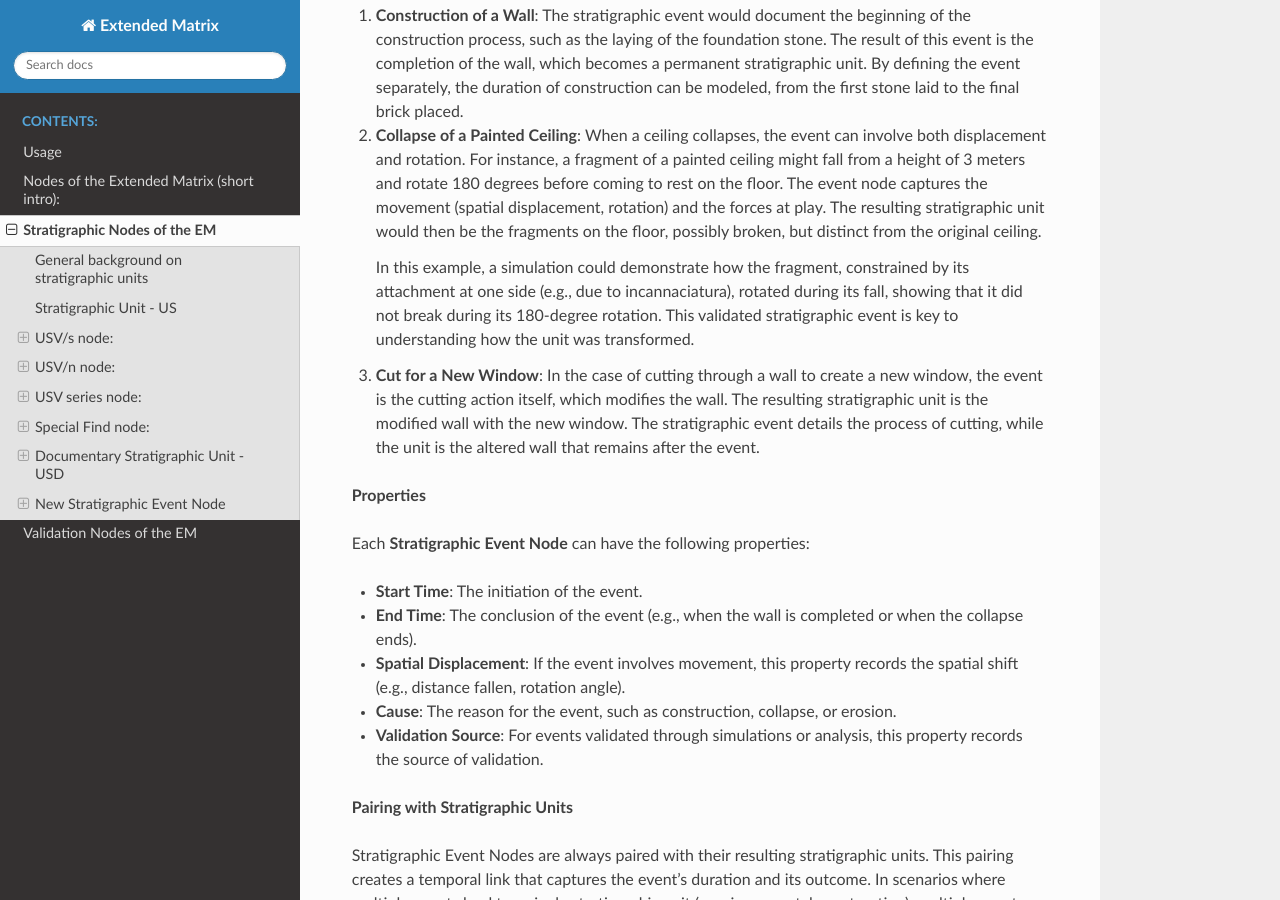
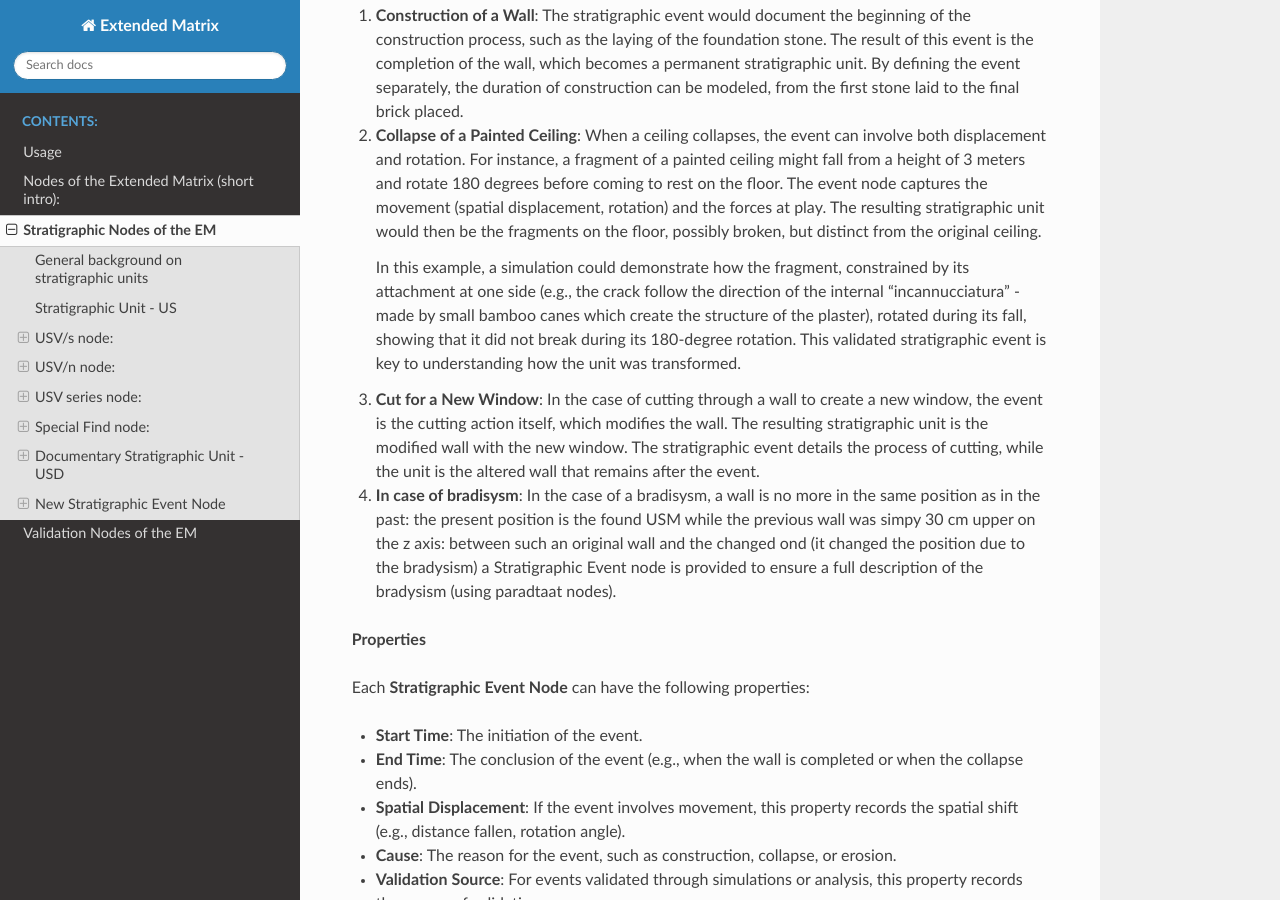
Before and after one commit to zalmoxes-laran/ExtendedMatrix-doc, a Sphinx documentation site: the page built from docs/stratigraphic_nodes.rst, in a window 1280 px wide and 900 px high, scrolled down 3683 px. Built offline with Sphinx 7.4.7 and the Read the Docs theme 3.1.0, drawn with Linux system fonts in a browser that asks for light colours; pages that are not in the unit, such as notebooks, are missing from menus.

Commit message:
Update stratigraphic_nodes.rst

```diff
--- a/docs/stratigraphic_nodes.rst
+++ b/docs/stratigraphic_nodes.rst
@@ -159,10 +159,13 @@ For example:
 2. **Collapse of a Painted Ceiling**:
    When a ceiling collapses, the event can involve both displacement and rotation. For instance, a fragment of a painted ceiling might fall from a height of 3 meters and rotate 180 degrees before coming to rest on the floor. The event node captures the movement (spatial displacement, rotation) and the forces at play. The resulting stratigraphic unit would then be the fragments on the floor, possibly broken, but distinct from the original ceiling.
 
-   In this example, a simulation could demonstrate how the fragment, constrained by its attachment at one side (e.g., due to incannaciatura), rotated during its fall, showing that it did not break during its 180-degree rotation. This validated stratigraphic event is key to understanding how the unit was transformed.
+   In this example, a simulation could demonstrate how the fragment, constrained by its attachment at one side (e.g., the crack follow the direction of the internal "incannucciatura" - made by small bamboo canes which create the structure of the plaster), rotated during its fall, showing that it did not break during its 180-degree rotation. This validated stratigraphic event is key to understanding how the unit was transformed.
 
 3. **Cut for a New Window**:
    In the case of cutting through a wall to create a new window, the event is the cutting action itself, which modifies the wall. The resulting stratigraphic unit is the modified wall with the new window. The stratigraphic event details the process of cutting, while the unit is the altered wall that remains after the event.
+
+4. **In case of bradisysm**:
+   In the case of a bradisysm, a wall is no more in the same position as in the past: the present position is the found USM while the previous wall was simpy 30 cm upper on the z axis: between such an original wall and the changed ond (it changed the position due to the bradysism) a Stratigraphic Event node is provided to ensure a full description of the bradysism (using paradtaat nodes).
 
 **Properties**
 
```
